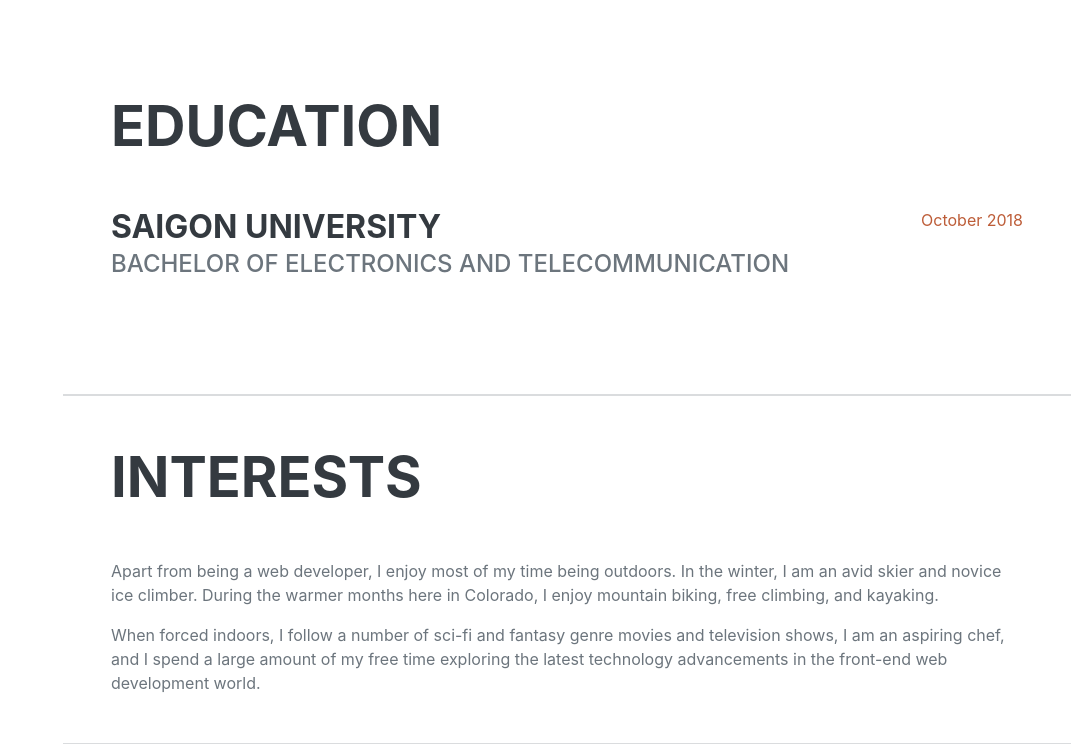
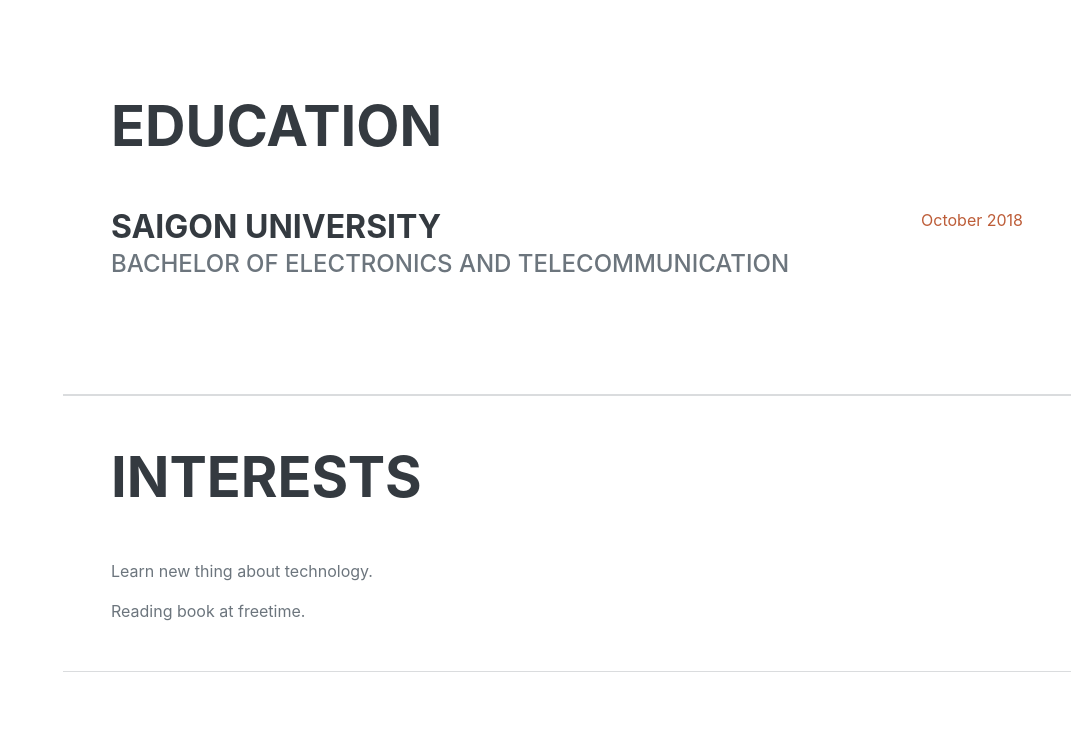
Before and after one commit to minhquan490/Resume, a plain HTML site: page index.html in a window 1280 px wide. Shown: the part 2221-2965 px from the top of the page, without its empty margins (209-1280 px from the left). After the commit the page ends 2893 px from the top, so only its background shows below. Drawn offline with nearby package versions, Linux system fonts and the light colour scheme; a web font is replaced by a local one.

Commit message:
Change interests

```diff
--- a/index.html
+++ b/index.html
@@ -165,8 +165,8 @@
             <section class="resume-section" id="interests">
                 <div class="resume-section-content">
                     <h2 class="mb-5">Interests</h2>
-                    <p>Apart from being a web developer, I enjoy most of my time being outdoors. In the winter, I am an avid skier and novice ice climber. During the warmer months here in Colorado, I enjoy mountain biking, free climbing, and kayaking.</p>
-                    <p class="mb-0">When forced indoors, I follow a number of sci-fi and fantasy genre movies and television shows, I am an aspiring chef, and I spend a large amount of my free time exploring the latest technology advancements in the front-end web development world.</p>
+                    <p>Learn new thing about technology.</p>
+                    <p class="mb-0">Reading book at freetime.</p>
                 </div>
             </section>
             <hr class="m-0" />
```
